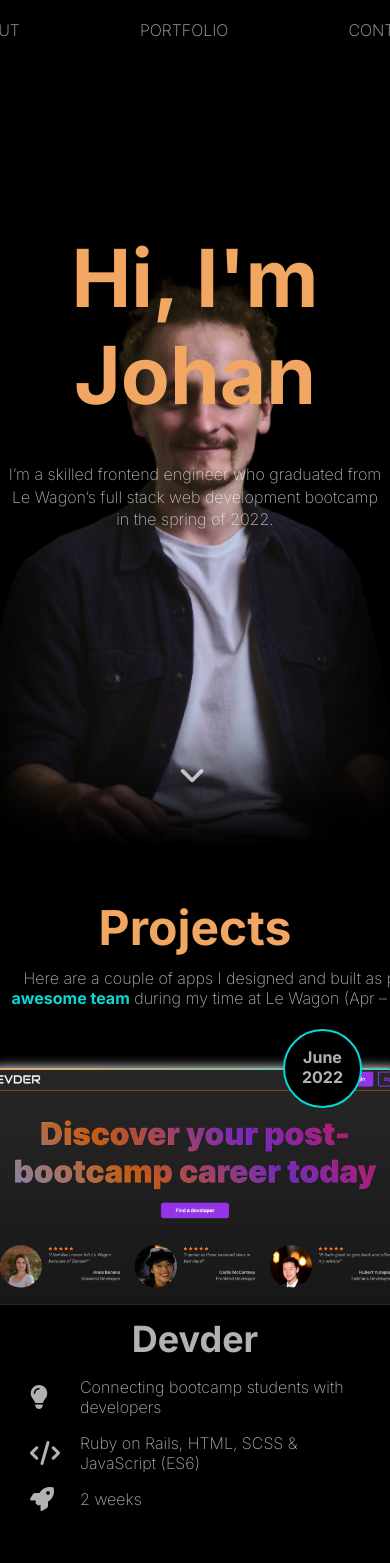
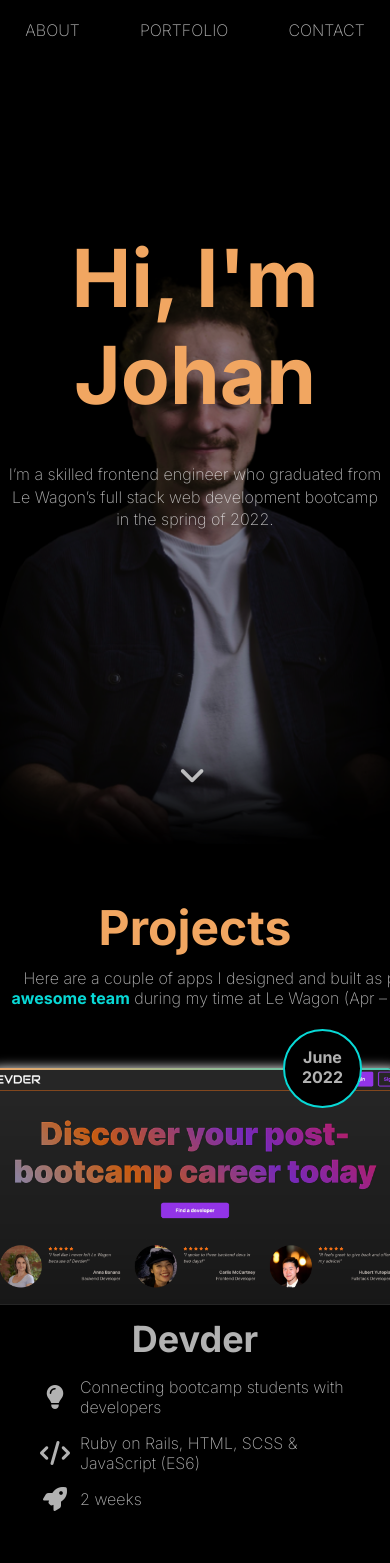
Before and after one commit to Johan-van-Meeuwen/portfolio, a React (Vite) app: page / in a window 390 px wide. Shown: the top 1563 px of the page. Built offline with nearby package versions, Linux system fonts and the light colour scheme.

Commit message:
More media queries to sort for mobile

```diff
--- a/src/components/Main.jsx
+++ b/src/components/Main.jsx
@@ -13,11 +13,11 @@ export default function Main() {
 
   return (
     <main>
-      <div className="main-image-container">
-        <img src={headshotImgUrl} alt="johan" className="main-image"/>
-      </div>
       <div className="green-blur blur"></div>
       <div className="main-text">
+        <div className="main-image-container">
+          <img src={headshotImgUrl} alt="johan" className="main-image"/>
+        </div>
         <h1>Hi, I'm Johan</h1>
         <p>
           I’m a skilled frontend engineer who graduated
--- a/src/index.css
+++ b/src/index.css
@@ -29,6 +29,12 @@ nav a {
   padding-inline: 60px;
 }
 
+@media (max-width: 768px) {
+  nav a {
+    padding-inline: 30px;
+  }
+}
+
 nav a:focus {
   font-weight: 500;
   color: #08D9D6;
@@ -47,10 +53,15 @@ main {
 }
 
 .main-image {
-  position: absolute;
   max-height: 585px;
   max-width: 407px;
   z-index: -2;
+}
+
+@media (max-width: 992px) {
+  .main-image {
+    opacity: 0.6;
+  }
 }
 
 .green-blur {
@@ -84,7 +95,6 @@ main {
   gap: 40px;
   height: 90vh;
   width: 100vw;
-  align-items: center;
 }
 
 .main-text h1 {
@@ -101,6 +111,7 @@ main {
   color: rgba(255, 255, 255, 0.7);
   margin: 0;
   width: 380px;
+  align-self: center;
 }
 
 .scroll-button {
@@ -210,6 +221,20 @@ main {
      mask-composite: exclude;
 }
 
+/* @media (max-width: 576px) {
+  .project-card {
+    width: 400px;
+  }
+
+  .project-image {
+    width: 400px;
+  }
+
+  .project-button {
+    transform: translate(-50%, 120%);
+  }
+} */
+
 .project-title {
   color: #FFFFFFB2;
 }
@@ -251,7 +276,7 @@ main {
 .project-info i {
   color: #FFFFFFB2;
   font-size: 1.5rem;
-  text-align: start;
+  text-align: center;
 }
 
 .project-title {
```
